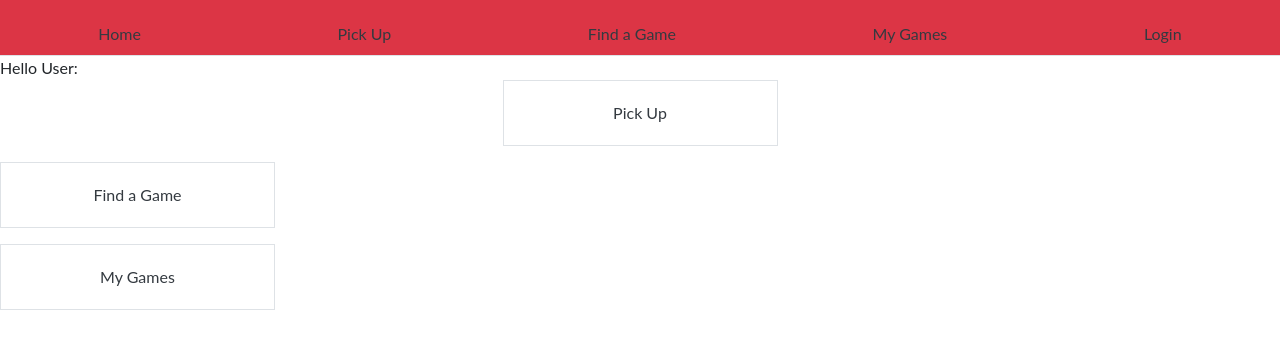
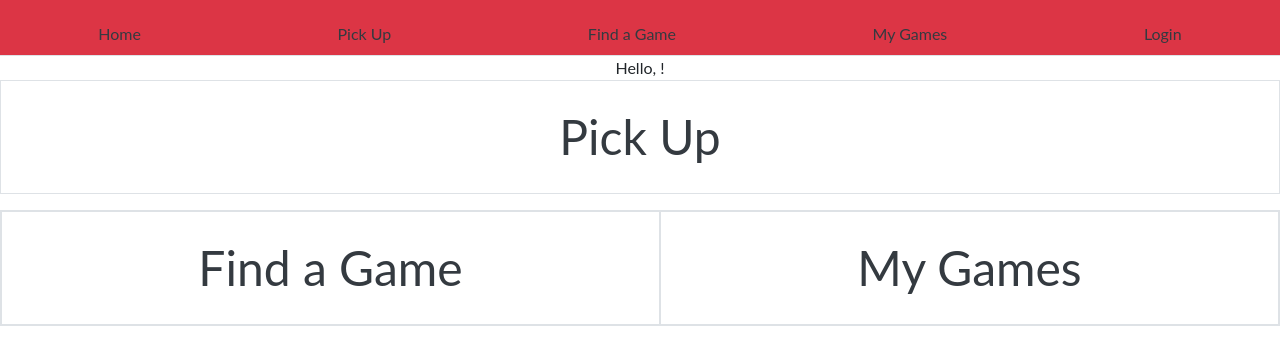
Before and after one commit to michaelrios2015/pick-me-up, a React app: page / in a window 1280 px wide. Shown: the part 190-554 px from the top of the page. Built offline with nearby package versions, Linux system fonts and the light colour scheme; no server answers; what react-google-maps would draw is missing.

Commit message:
more styling, user name apperas on sidenavbar

```diff
--- a/public/style.css
+++ b/public/style.css
@@ -187,3 +187,15 @@ span {
 #nav-link{
   color: #292b2c;
 }
+
+.gor{
+  background-color: white;
+  width: 100%;
+  height: 100%;
+  display: flex;
+  margin: 0;
+  padding: 0;
+  justify-content: start;
+  align-items: center;
+  font-size: 3rem;
+}
--- a/src/components/Home.js
+++ b/src/components/Home.js
@@ -23,18 +23,19 @@ class Home extends Component{
     // console.log(Object.values(users));
     return (
       <div >
-        Hello User: { user.name }
+        <center>
+        Hello, { user.name }!
         {/* <GamesHosted /> */}
+        </center>
         <center>
-        <div id= 'pick-up'className='border text-center mb-3 home-hover' style={{ width: 275 + 'px' }} >
+        <div id= 'pick-up'className='border text-center mb-3 home-hover' style={{ width: 275 + 'px' }, {fontSize: 3 + 'rem'}} >
         <Link className='nav nav-link text-dark card-body '  to='/request'>Pick Up</Link>
       </div>
       </center>
-      <div className='border text-center mb-3 home-hover' style={{ width: 275 + 'px' }}>
-      <Link className='nav-link text-dark card-body' to='/games'>Find a Game</Link>
-      </div>
-      <div className='border text-center mb-3 home-hover' style={{ width: 275 + 'px' }}>
-			<Link  className='nav-link text-dark card-body' to='/mygames'>My Games</Link>
+      <div className='border text-center mb-3 gor home-hover' >
+      <Link className=' border nav-link text-dark card-body ' to='/games'>Find a Game</Link>
+			<Link  className=' border nav-link text-dark card-body ' to='/mygames'>My Games</Link>
+
       </div>
       </div>
     );
--- a/src/components/MyGames.js
+++ b/src/components/MyGames.js
@@ -44,7 +44,7 @@ class MyGames extends Component {
 
 		return (
 			<div>
-				<div>
+				<div >
 					{games.length > 0 ? (
 						<h1>You have {games.length} upcoming games!</h1>
 					) : (
@@ -56,13 +56,15 @@ class MyGames extends Component {
 						const players = game.users;
 
 						return (
-							<div key={game.id}>
+							<div key={game.id} className='card-body'>
 								<GameCard game={game} players={players} openGame={true} />
 								<div>
-									<button onClick={() => leaveGame(game)}>
+                  <center>
+									<button type='button' className='text-center btn btn-primary' onClick={() => leaveGame(game)}>
 										Leave this game
 									</button>
-								</div>
+                  </center>
+                </div>
 							</div>
 						);
 					})}
```
Also changed, not shown: src/components/FindGame.js (+0 -13 lines).
